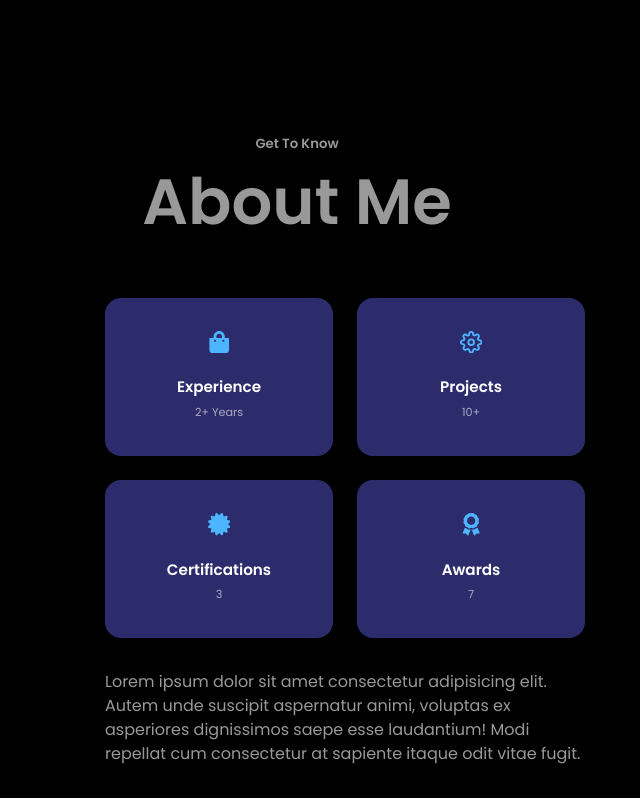
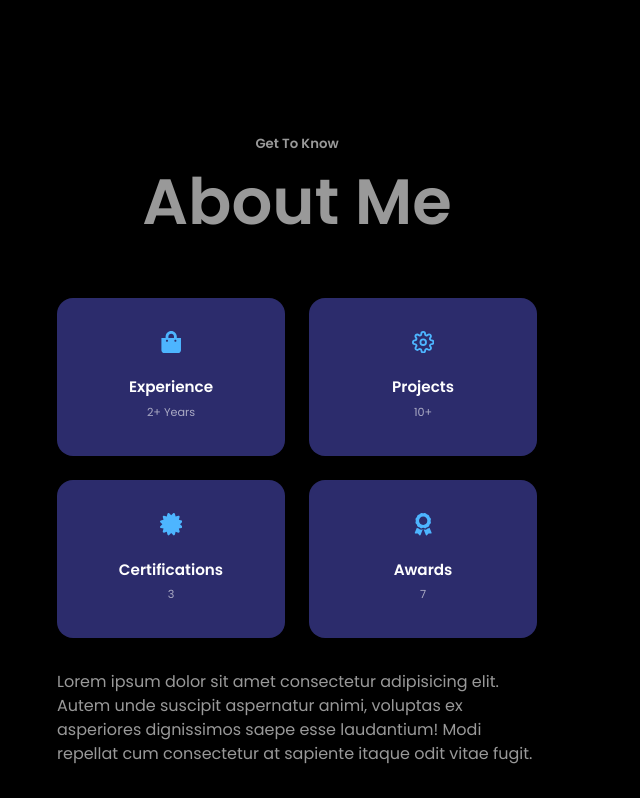
Before and after one commit to nisalrenuja/Nisal-Renuja, a React (Create React App) app: page / in a window 1280 px wide. Shown: the part 794-1592 px from the top of the page, without its empty margins (343-983 px from the left). Built offline with nearby package versions, Linux system fonts and the light colour scheme.

Commit message:
minor fix

```diff
--- a/src/components/about/about.css
+++ b/src/components/about/about.css
@@ -1,6 +1,6 @@
 .about__container{
     display: grid;
-    grid-template-columns: 15% 50%;
+    grid-template-columns: 10% 50%;
     gap: 15%;
 }
 
```
